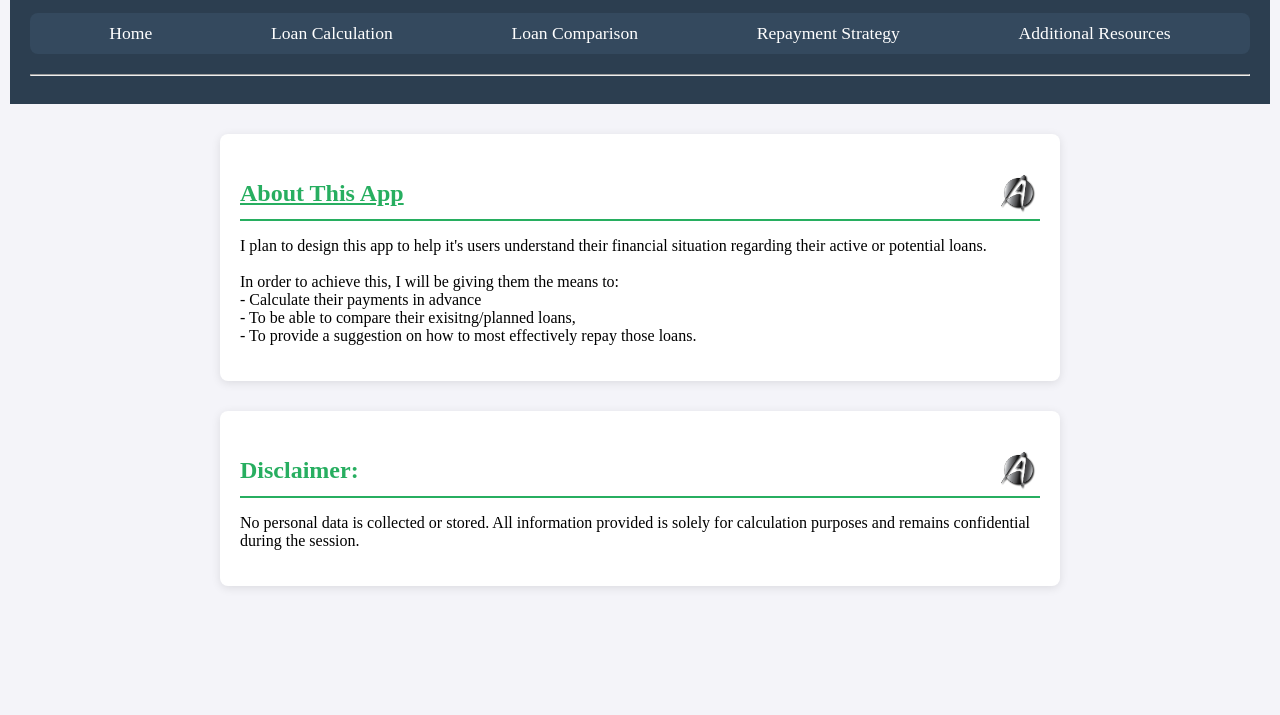
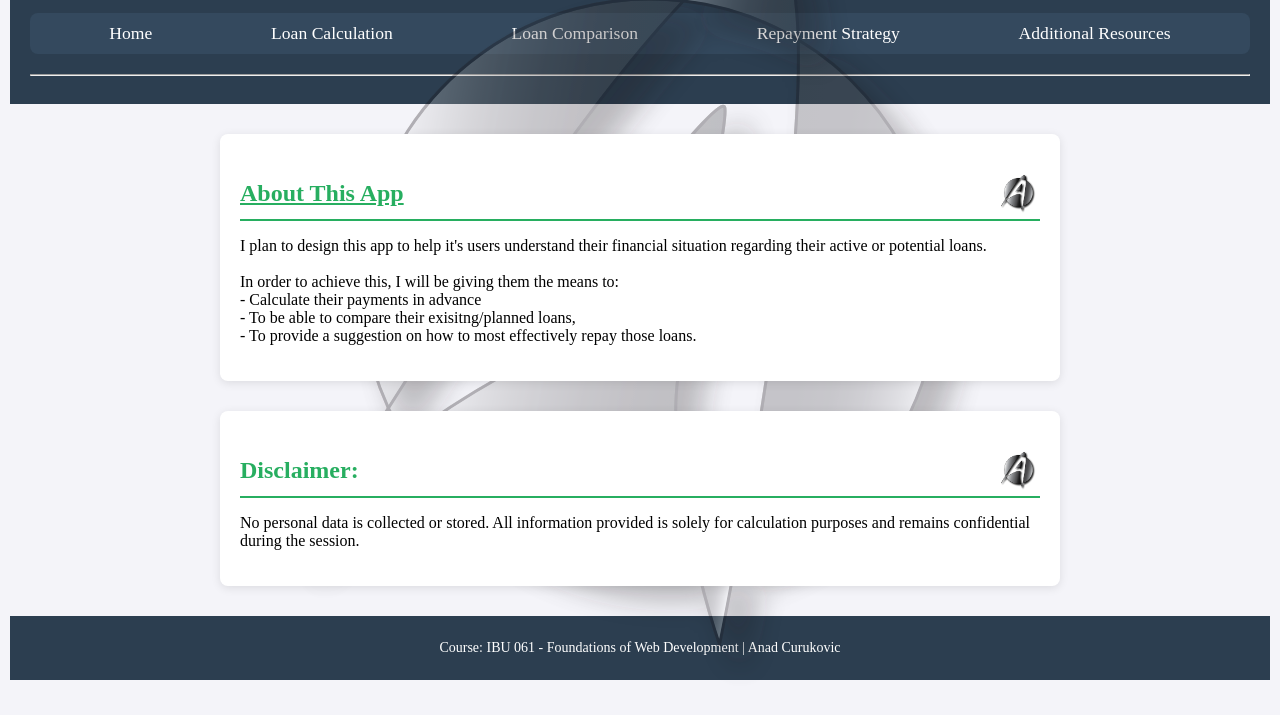
Before and after one commit to An3DCu/Foundations-of-Frontend-Web-Development-labs, a plain HTML site: page Assignment1/Main.html in a window 1280 px wide. Shown: the part 85-800 px from the top of the page. Drawn offline with Linux system fonts and the light colour scheme.

Commit message:
Added the logo in the background. Changed title.

```diff
--- a/Assignment1/Assignment1.css
+++ b/Assignment1/Assignment1.css
@@ -11,6 +11,15 @@ header {
     padding: 20px;
     text-align: center;
 }
+
+.footer {
+    background-color: #2c3e50;
+    color: #fff;
+    text-align: center;
+    padding: 10px 0;
+    font-size: 14px;
+}
+
 
 header h1 {
     margin: 0;
@@ -60,6 +69,8 @@ section h2, h3 {
     padding-bottom: 5px;
     margin-bottom: 10px;
     font-weight: bold;
+    position: relative;
+    z-index: 1;
 }
 
 h3 {
@@ -222,3 +233,25 @@ tr:nth-child(even) {
         margin: 0;
     }
 }
+
+.main-content {
+    position: relative;
+    padding: 0px;
+    z-index: 0;
+    overflow: hidden;
+}
+.main-content::before {
+    content: '';
+    position: fixed;
+    top: 0;
+    left: 0;
+    width: 100%;
+    height: 100%;
+    background-image: url('A logo.svg');
+    background-repeat: no-repeat;
+    background-position: center;
+    background-size: contain;
+    opacity: 0.3;
+    z-index: -1;
+    pointer-events: none;
+}
--- a/Assignment1/Main.html
+++ b/Assignment1/Main.html
@@ -8,7 +8,7 @@
 </head>
 <body>
     <header>
-        <h1>Loan Calculator & Comparison Tool<span class="logo"></span></h1>
+        <h1><i>Loan Insights</i><span class="logo"></span></h1>
         <hr>
         <nav>
             <ul>
@@ -21,6 +21,8 @@
         </nav>
         <hr>
     </header>
+
+    <div class="main-content">
     <section id="about">
        <h2><span class="about-section"><u>About This App</u></span></h2>
         <p>I plan to design this app to help it's users understand their financial situation regarding their active or potential loans.<br><br>
@@ -35,5 +37,10 @@
         <p>No personal data is collected or stored. All information provided is solely for calculation purposes and remains confidential during the session.
         </p>
     </section>
+    </div>
+
+    <footer class="footer">
+        <p>Course: IBU 061 - Foundations of Web Development | Anad Curukovic </p>
+    </footer>
 </body>
 </html>
```
Also changed, not shown: Assignment1/Additional.html (+10 -1 lines), Assignment1/LoanCalc.html (+10 -1 lines), Assignment1/LoanComp.html (+10 -1 lines), Assignment1/Repay.html (+10 -1 lines), Assignment1/A logo.svg (added), Assignment1/A logo.webp (added).
